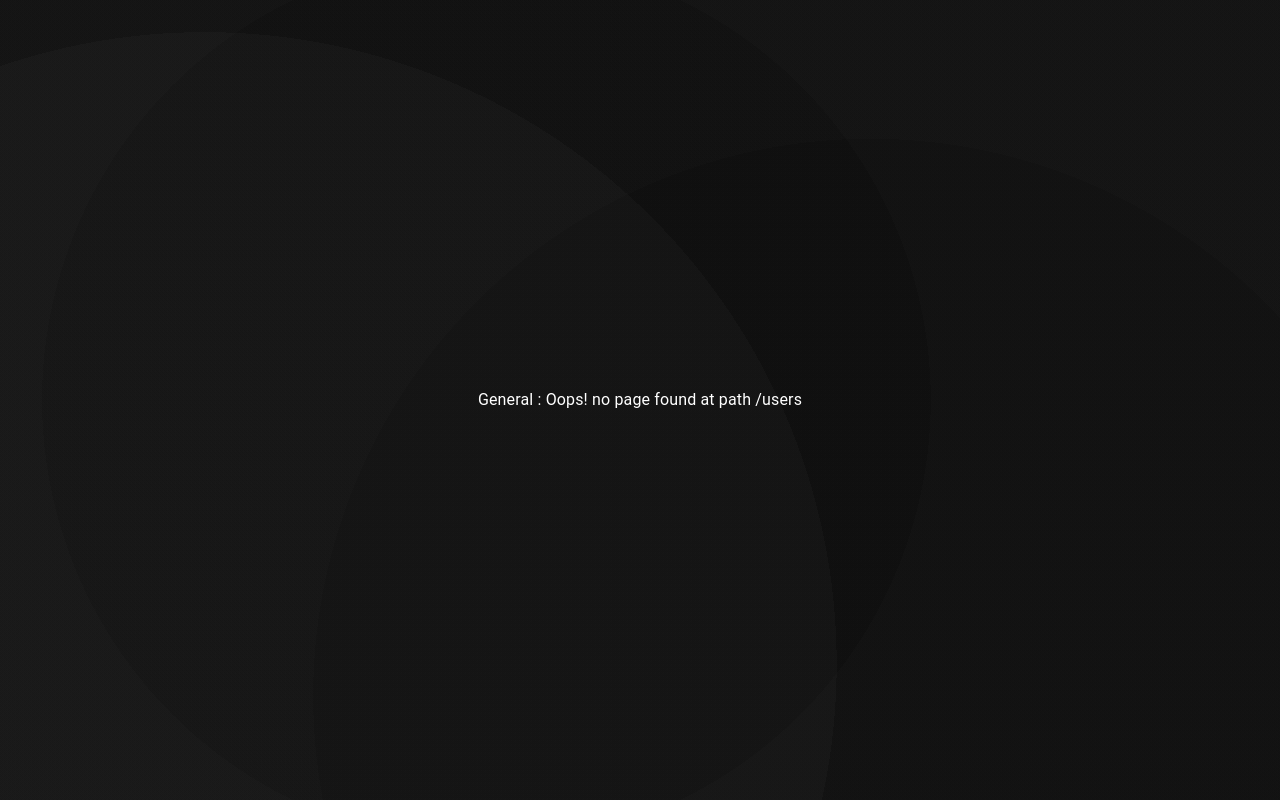
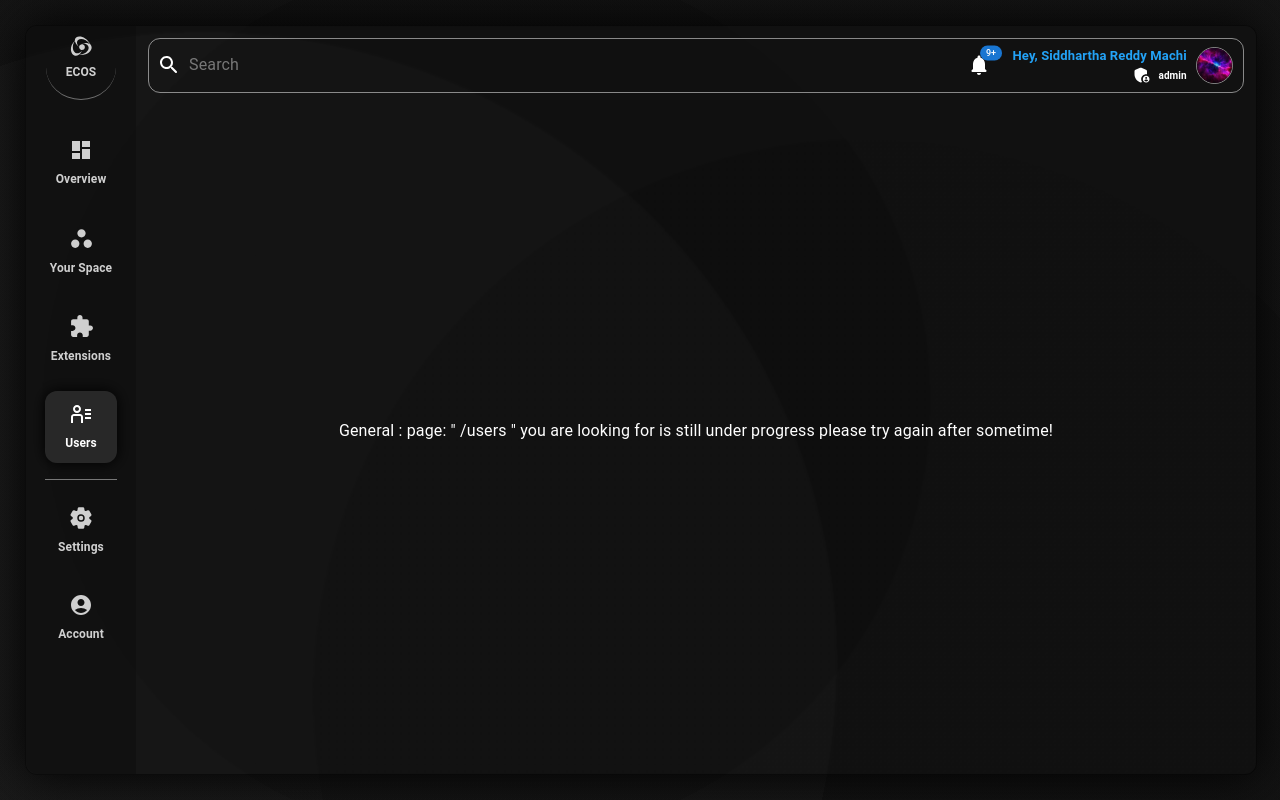
Before and after one commit to Siddhartha-machi/project-ecos, a React (Vite) app in the folder ecos-fe/: page /users in a window 1280 px wide. Built offline with nearby package versions, Linux system fonts and the light colour scheme; the HTML template or start-up script is replaced by a standard one.

Commit message:
Feat route adjustments

```diff
--- a/ecos-fe/src/layout/AppLayout.tsx
+++ b/ecos-fe/src/layout/AppLayout.tsx
@@ -46,7 +46,6 @@ const AppLayout = () => {
       <Sidebar />
       <Backdrop sx={{ color: "#fff", zIndex: 10000 }} open={loading}>
         <GlobalLoader
-          // size={65}
           loadLabel={`Loading ${loadingLabel} please wait...`}
         />
       </Backdrop>
--- a/ecos-fe/src/routing/AppRouter.tsx
+++ b/ecos-fe/src/routing/AppRouter.tsx
@@ -13,16 +13,17 @@ const AppRouter = () => {
     <BrowserRouter>
       <Routes>
         <Route path="/" element={<PermsWrap Component={AppLayout} />}>
-          <Route
-            path="overview"
-            element={<PermsWrap Component={Overview} />}
-          />
+          <Route path="overview" element={<PermsWrap Component={Overview} />} />
           <Route
             path="YECOS"
             element={<PermsWrap Component={UnderProgress} />}
           />
           <Route
             path="settings"
+            element={<PermsWrap Component={UnderProgress} />}
+          />
+          <Route
+            path="users"
             element={<PermsWrap Component={UnderProgress} />}
           />
           <Route
@@ -33,9 +34,8 @@ const AppRouter = () => {
             path="logout"
             element={<PermsWrap Component={UnderProgress} />}
           />
-        </Route>
           <Route
-          path="/extensions"
+            path="extensions"
             element={<PermsWrap Component={UnderProgress} />}
           >
             <Route
@@ -55,10 +55,12 @@ const AppRouter = () => {
               element={<PermsWrap Component={UnderProgress} />}
             />
           </Route>
+          <Route path="*" element={<PageNotFound />} />
+        </Route>
+        {/* Redirect from auth routes to app routes */}
         <Route path="/signin" element={<Navigate to={"/"} />} />
         <Route path="/personal-details" element={<Navigate to={"/"} />} />
         <Route path="/signup" element={<Navigate to={"/"} />} />
-        <Route path="*" element={<PageNotFound />} />
       </Routes>
     </BrowserRouter>
   );
--- a/ecos-fe/src/styles/atom.ts
+++ b/ecos-fe/src/styles/atom.ts
@@ -5,10 +5,11 @@ import theme from "../global/theme";
 export const toolTip = createStyles({
   container: {
     bgcolor: theme.black1,
-    border: `1px solid ${theme.black10}`,
-    boxShadow: `0 0 30px 0 ${theme.black10}`,
+    boxShadow: `0 0 12px 0 ${theme.black10}`,
     borderRadius: APP_CONSTATNTS.borderRadius,
     p: 0,
+    backdropFilter: "blur(3px)",
+    zIndex: 2000,
   },
   listContainer: {
     display: "flex",
```
Lines whose indentation alone changed are shown as unchanged.
